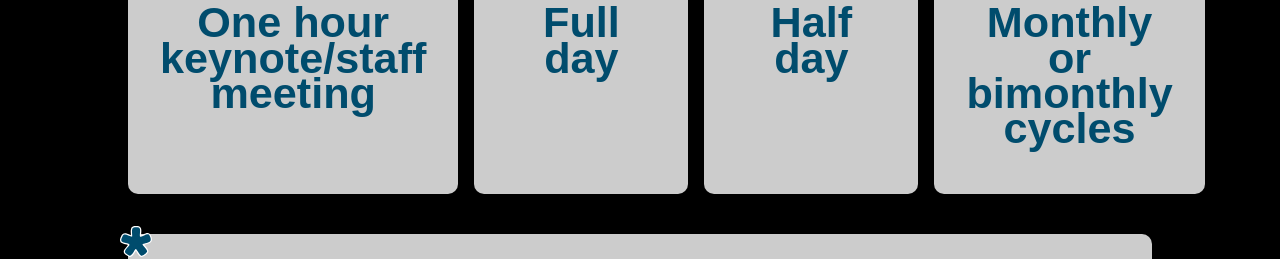
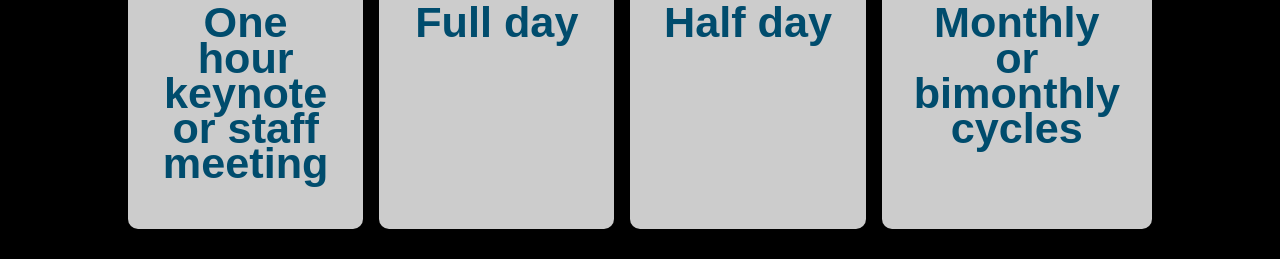
Before and after one commit to ArturtleG/nicoleconsulting, a plain HTML site: page index.html in a window 1280 px wide. Shown: the part 4493-4752 px from the top of the page. Drawn offline with nearby package versions, Linux system fonts and the light colour scheme; a web font is replaced by a local one.

Commit message:
Update index.html

```diff
--- a/index.html
+++ b/index.html
@@ -227,7 +227,7 @@
         <div id="services_options" class="row">
             <div class="blob white_transparent">
                 <img src="images/option1h.png" alt="1 hour icon"/>
-                <div class="title">One hour keynote/staff meeting</div>
+                <div class="title">One hour keynote or staff meeting</div>
             </div>
             <div class="blob white_transparent">
                 <img src="images/option1d.png" alt="1 day icon"/>
```
